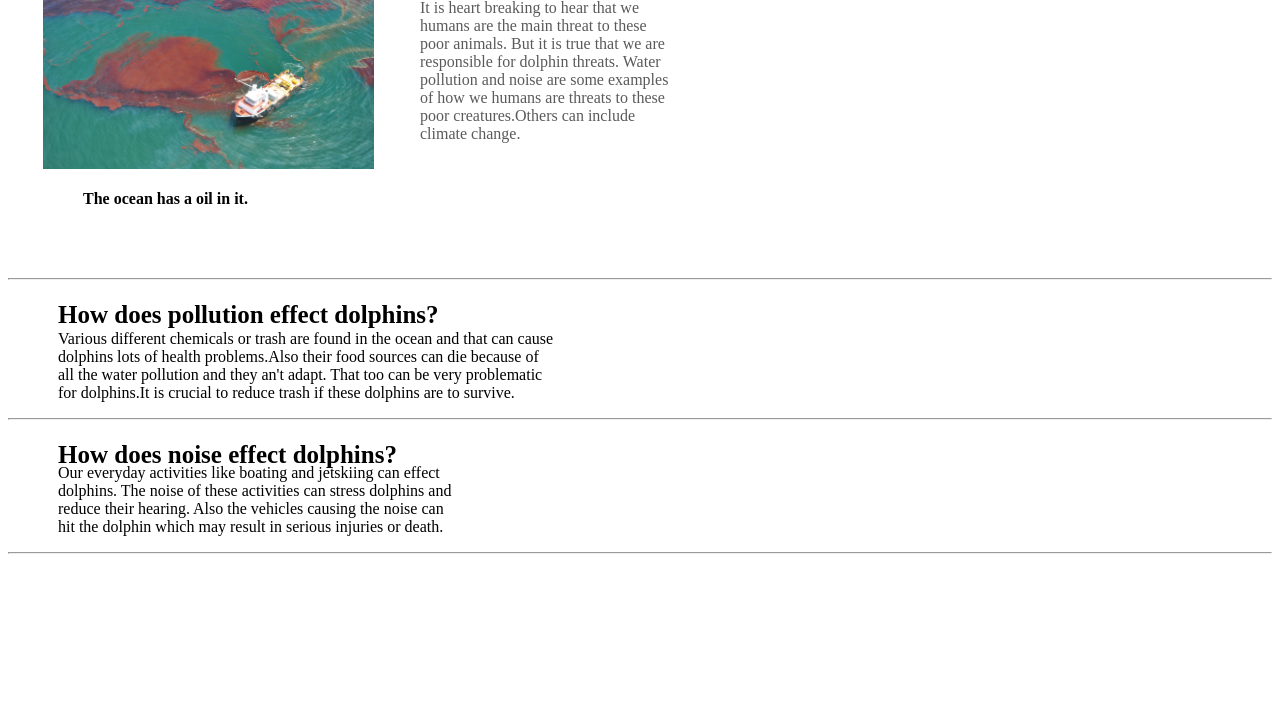
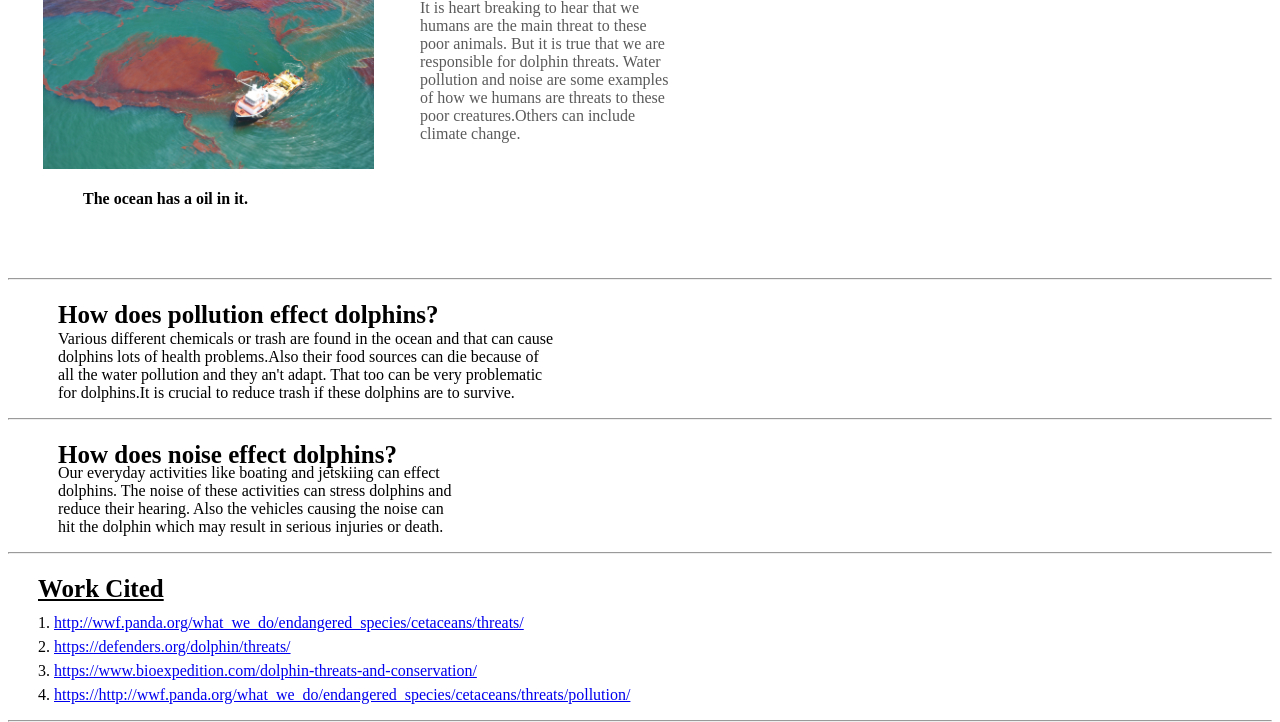
Before and after one commit to mangtm/mangtm.github.io, a plain HTML site: page WhalesDolphins-DolphinsThreats.html in a window 1280 px wide. Shown: the part 377-1099 px from the top of the page. Before the commit the page ends 1039 px from the top, so only its background shows below. Drawn offline with Linux system fonts and the light colour scheme.

Commit message:
Commit #6

```diff
--- a/WhalesDolphins-DolphinsThreats.html
+++ b/WhalesDolphins-DolphinsThreats.html
@@ -151,6 +151,16 @@ margin:0 auto;
             margin-top:-25px;
 
         }
+         #Work-Cited h2{
+            font-size:25px;
+            padding-left:30px;
+        }
+
+        #Work-Cited p{
+            width:600px;
+			padding-left:30px;
+        	margin-top:-10px;
+        }
 
     </style>
 
@@ -236,6 +246,18 @@ margin:0 auto;
         </div>
 
 
+    <div id="Work-Cited">
+
+            <h2><u>Work Cited</u></h2>
+            <p> 1.  <a href="http://wwf.panda.org/what_we_do/endangered_species/cetaceans/threats/"> http://wwf.panda.org/what_we_do/endangered_species/cetaceans/threats/</a></p>
+            <p> 2.  <a href="https://defenders.org/dolphin/threats/"> https://defenders.org/dolphin/threats/</a></p>
+            <p> 3.  <a href="https://www.bioexpedition.com/dolphin-threats-and-conservation/"> https://www.bioexpedition.com/dolphin-threats-and-conservation/</a></p>
+            <p> 4.  <a href="http://wwf.panda.org/what_we_do/endangered_species/cetaceans/threats/pollution/"> https://http://wwf.panda.org/what_we_do/endangered_species/cetaceans/threats/pollution/</a></p>
+
+            <hr>
+
+     </div>
+
 
 
     </div>
```
Also changed, not shown: WhalesDolphins-DolphinsVideo.html (+1 -1 lines), WhalesDolphins-WhalesThreats.html (+1 -12 lines).
